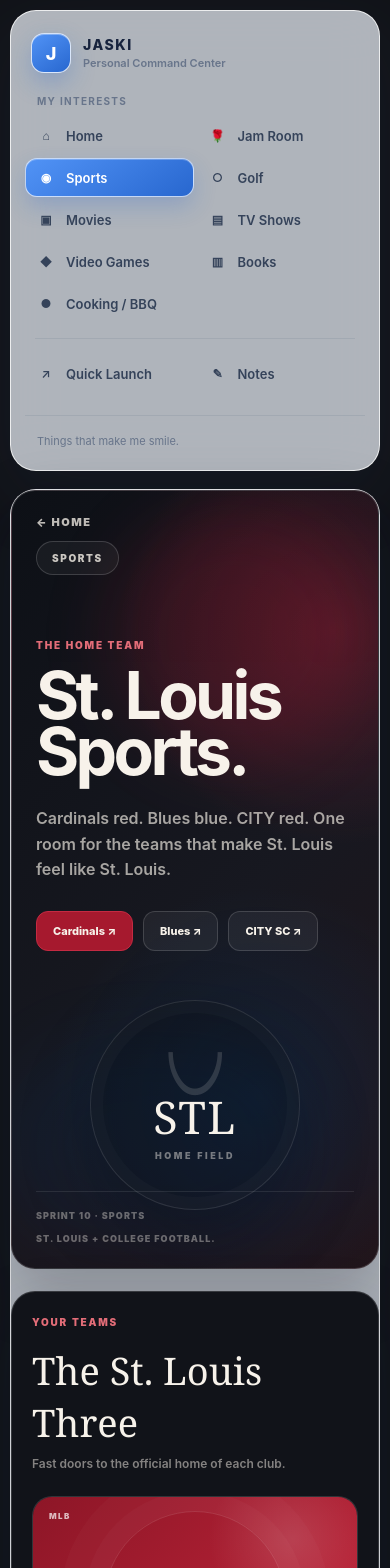
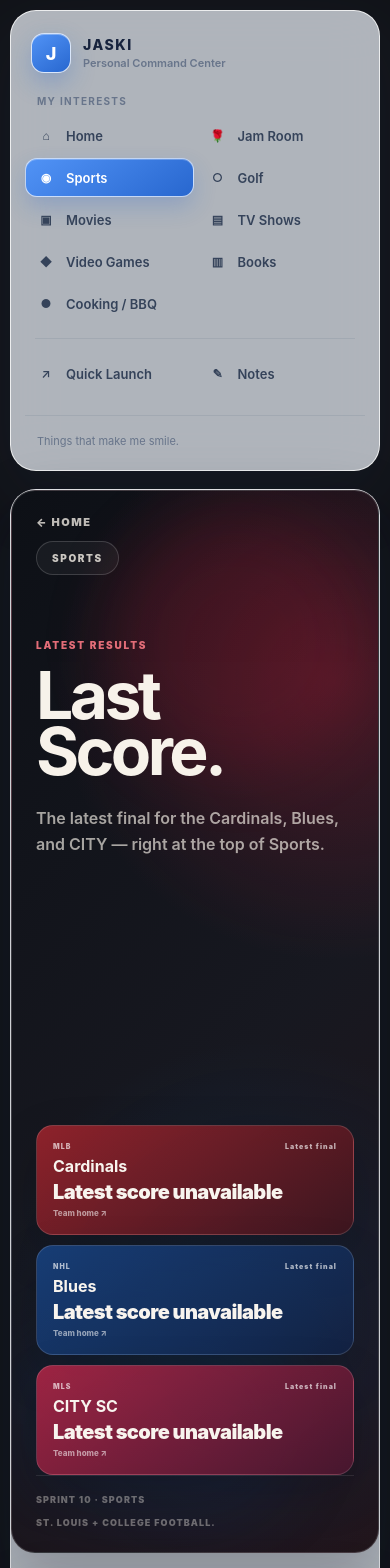
Before and after one commit to markjas2012/jaski-command-center, a Next.js app: page /sports in a window 390 px wide. Shown: the top 1568 px of the page. Built offline with nearby package versions, Linux system fonts and the light colour scheme; no server answers.

Commit message:
Sprint 11.2.1 - latest St. Louis scores

```diff
--- /dev/null
+++ b/app/api/st-louis-scores/route.ts
@@ -0,0 +1,112 @@
+import { NextResponse } from "next/server";
+
+export const dynamic = "force-dynamic";
+
+type AnyObject = Record<string, any>;
+
+async function json(url: string) {
+  const res = await fetch(url, {
+    headers: { "User-Agent": "JaskiHomepage/1.0" },
+    next: { revalidate: 300 },
+  });
+  if (!res.ok) throw new Error(`${res.status} ${url}`);
+  return res.json();
+}
+
+function normalizeEvent(event: AnyObject) {
+  const comp = event?.competitions?.[0];
+  const competitors = comp?.competitors || [];
+  const home = competitors.find((c: AnyObject) => c.homeAway === "home");
+  const away = competitors.find((c: AnyObject) => c.homeAway === "away");
+
+  const side = (c: AnyObject) => c ? ({
+    name: c.team?.displayName || c.team?.shortDisplayName || "",
+    abbreviation: c.team?.abbreviation || "",
+    score: c.score?.displayValue ?? c.score ?? "",
+  }) : undefined;
+
+  return {
+    date: event?.date || comp?.date || "",
+    status: event?.status?.type?.state || comp?.status?.type?.state || "",
+    home: side(home),
+    away: side(away),
+  };
+}
+
+function latestCompleted(events: AnyObject[], matcher?: (e: AnyObject) => boolean) {
+  return events
+    .filter((e) => !matcher || matcher(e))
+    .map(normalizeEvent)
+    .filter((e) => e.status === "post")
+    .sort((a, b) => +new Date(b.date) - +new Date(a.date))[0] || null;
+}
+
+function range(daysBack: number) {
+  const end = new Date();
+  const start = new Date(Date.now() - daysBack * 86400000);
+  const ymd = (d: Date) =>
+    `${d.getFullYear()}${String(d.getMonth()+1).padStart(2,"0")}${String(d.getDate()).padStart(2,"0")}`;
+  return `${ymd(start)}-${ymd(end)}`;
+}
+
+export async function GET() {
+  const results: AnyObject[] = [];
+
+  // Cardinals: current MLB team schedule.
+  try {
+    const mlb = await json("https://site.api.espn.com/apis/site/v2/sports/baseball/mlb/teams/stl/schedule?season=2026");
+    const latest = latestCompleted(mlb?.events || []);
+    results.push({
+      team: "Cardinals",
+      league: "MLB",
+      tone: "cardinals",
+      sourceUrl: "https://www.mlb.com/cardinals",
+      ...(latest || {}),
+    });
+  } catch {
+    results.push({ team: "Cardinals", league: "MLB", tone: "cardinals", sourceUrl: "https://www.mlb.com/cardinals" });
+  }
+
+  // Blues: most recent completed game from the 2025-26 NHL schedule.
+  try {
+    const nhl = await json("https://site.api.espn.com/apis/site/v2/sports/hockey/nhl/teams/stl/schedule?season=2026");
+    const latest = latestCompleted(nhl?.events || []);
+    results.push({
+      team: "Blues",
+      league: "NHL",
+      tone: "blues",
+      sourceUrl: "https://www.nhl.com/blues/",
+      ...(latest || {}),
+    });
+  } catch {
+    results.push({ team: "Blues", league: "NHL", tone: "blues", sourceUrl: "https://www.nhl.com/blues/" });
+  }
+
+  // CITY: use the MLS scoreboard over a generous recent window and identify St. Louis by team name/abbreviation.
+  try {
+    const mls = await json(`https://site.api.espn.com/apis/site/v2/sports/soccer/usa.1/scoreboard?dates=${range(45)}&limit=200`);
+    const matcher = (event: AnyObject) => {
+      const teams = event?.competitions?.[0]?.competitors || [];
+      return teams.some((c: AnyObject) => {
+        const name = String(c.team?.displayName || "").toLowerCase();
+        const abbr = String(c.team?.abbreviation || "").toUpperCase();
+        return name.includes("st. louis") || name.includes("st louis") || abbr === "STL";
+      });
+    };
+    const latest = latestCompleted(mls?.events || [], matcher);
+    results.push({
+      team: "CITY SC",
+      league: "MLS",
+      tone: "city",
+      sourceUrl: "https://www.stlcitysc.com/",
+      ...(latest || {}),
+    });
+  } catch {
+    results.push({ team: "CITY SC", league: "MLS", tone: "city", sourceUrl: "https://www.stlcitysc.com/" });
+  }
+
+  return NextResponse.json({
+    updatedAt: new Date().toISOString(),
+    results,
+  });
+}
--- a/components/CollegeFootballLive.tsx
+++ b/components/CollegeFootballLive.tsx
@@ -56,6 +56,14 @@
   const home = game.home;
   if (!away || !home) return null;
   return `${away.abbreviation} ${away.score ?? ""} · ${home.abbreviation} ${home.score ?? ""}`;
+}
+
+function secWindowLabel(games: Game[]) {
+  if (!games.length) return "OPENING WEEK";
+  const first = new Date(games[0].date);
+  const now = new Date();
+  const diffDays = (first.getTime() - now.getTime()) / 86400000;
+  return diffDays > 10 ? "OPENING WEEK" : "THIS WEEK";
 }
 
 function TeamCard({ title, accent, data }: { title: string; accent: string; data: TeamBlock }) {
@@ -134,15 +142,16 @@
                 <p className={styles.label}>SEC FOOTBALL</p>
                 <h3>Games worth knowing about.</h3>
               </div>
-              <span>THIS WEEK</span>
+              <span>{secWindowLabel(data.secGames)}</span>
             </div>
 
             <div className={styles.secList}>
-              {data.secGames.length ? data.secGames.map((game) => (
+              {data.secGames.length ? data.secGames.slice(0, 6).map((game) => (
                 <div className={styles.secGame} key={game.id}>
-                  <div>
+                  <div className={styles.secGameCopy}>
                     <strong>{matchup(game)}</strong>
-                    <p>{formatWhen(game.date)}{game.venue ? ` · ${game.venue}` : ""}</p>
+                    <p>{formatWhen(game.date)}</p>
+                    {game.venue && <small>{game.venue}</small>}
                   </div>
                   <span className={styles.gameStatus}>
                     {scoreLine(game) || game.shortStatus || (game.status === "pre" ? "UPCOMING" : game.status.toUpperCase())}
--- /dev/null
+++ b/components/StLouisLatestScores.module.css
@@ -0,0 +1 @@
+.wrap{position:absolute;right:42px;top:112px;width:min(58%,760px);display:grid;grid-template-columns:repeat(3,minmax(0,1fr));gap:10px}.card{min-height:164px;padding:16px;border:1px solid rgba(255,255,255,.14);border-radius:17px;color:#f8f4ee;text-decoration:none;display:flex;flex-direction:column;justify-content:space-between;box-shadow:0 18px 50px rgba(0,0,0,.16)}.cardinals{background:linear-gradient(145deg,rgba(179,38,47,.76),rgba(70,20,28,.78))}.blues{background:linear-gradient(145deg,rgba(24,69,135,.82),rgba(18,35,70,.84))}.city{background:linear-gradient(145deg,rgba(196,39,74,.78),rgba(79,22,48,.84))}.top{display:flex;justify-content:space-between;color:rgba(255,255,255,.66);font-size:7px;font-weight:900;letter-spacing:.15em}.card strong{font-size:16px}.score{font-size:20px;font-weight:900;letter-spacing:-.03em}.open{color:rgba(255,255,255,.55);font-size:8px;font-weight:850}.card:hover{transform:translateY(-2px);border-color:rgba(255,255,255,.28)}@media(max-width:1100px){.wrap{position:relative;right:auto;top:auto;width:100%;margin-top:28px}.card{min-height:135px}}@media(max-width:760px){.wrap{grid-template-columns:1fr}.card{min-height:110px}}
--- /dev/null
+++ b/components/StLouisLatestScores.tsx
@@ -0,0 +1,86 @@
+"use client";
+
+import { useEffect, useState } from "react";
+import styles from "./StLouisLatestScores.module.css";
+
+type TeamSide = {
+  name: string;
+  abbreviation: string;
+  score?: string;
+};
+
+type Result = {
+  team: string;
+  league: string;
+  tone: "cardinals" | "blues" | "city";
+  date?: string;
+  status?: string;
+  home?: TeamSide;
+  away?: TeamSide;
+  sourceUrl: string;
+};
+
+type ScoreData = {
+  updatedAt: string;
+  results: Result[];
+};
+
+function dateLabel(value?: string) {
+  if (!value) return "Latest final";
+  const d = new Date(value);
+  if (Number.isNaN(d.getTime())) return "Latest final";
+  return new Intl.DateTimeFormat(undefined, {
+    month: "short",
+    day: "numeric",
+  }).format(d);
+}
+
+function resultLine(result: Result) {
+  if (!result.home || !result.away) return "Latest score unavailable";
+  return `${result.away.abbreviation} ${result.away.score ?? "–"} · ${result.home.abbreviation} ${result.home.score ?? "–"}`;
+}
+
+export default function StLouisLatestScores() {
+  const [data, setData] = useState<ScoreData | null>(null);
+
+  useEffect(() => {
+    let cancelled = false;
+    fetch("/api/st-louis-scores", { cache: "no-store" })
+      .then((res) => res.ok ? res.json() : Promise.reject())
+      .then((json) => !cancelled && setData(json))
+      .catch(() => !cancelled && setData(null));
+    return () => { cancelled = true; };
+  }, []);
+
+  const placeholders: Result[] = [
+    { team: "Cardinals", league: "MLB", tone: "cardinals", sourceUrl: "https://www.mlb.com/cardinals" },
+    { team: "Blues", league: "NHL", tone: "blues", sourceUrl: "https://www.nhl.com/blues/" },
+    { team: "CITY SC", league: "MLS", tone: "city", sourceUrl: "https://www.stlcitysc.com/" },
+  ];
+
+  const results = data?.results?.length ? data.results : placeholders;
+
+  return (
+    <div className={styles.wrap} aria-label="Latest St. Louis sports scores">
+      {results.map((result) => (
+        <a
+          key={result.team}
+          href={result.sourceUrl}
+          target="_blank"
+          rel="noreferrer"
+          className={`${styles.card} ${styles[result.tone]}`}
+        >
+          <div className={styles.top}>
+            <span>{result.league}</span>
+            <span>{dateLabel(result.date)}</span>
+          </div>
+          <strong>{result.team}</strong>
+          <div className={styles.score}>
+            {data ? resultLine(result) : "Loading…"}
+          </div>
+          <span className={styles.open}>Team home ↗</span>
+        </a>
+      ))}
+    </div>
+  );
+}
--- a/components/StLouisSports.tsx
+++ b/components/StLouisSports.tsx
@@ -1,5 +1,6 @@
 import Link from "next/link";
 import CollegeFootballLive from "./CollegeFootballLive";
+import StLouisLatestScores from "./StLouisLatestScores";
 
 const teams = [
   {
@@ -99,23 +100,14 @@
         </div>
 
         <div className="sports-hero-copy">
-          <p className="sports-eyebrow">THE HOME TEAM</p>
-          <h1 id="sports-title">St. Louis<br />Sports.</h1>
+          <p className="sports-eyebrow">LATEST RESULTS</p>
+          <h1 id="sports-title">Last<br />Score.</h1>
           <p className="sports-intro">
-            Cardinals red. Blues blue. CITY red. One room for the teams that make St. Louis feel like St. Louis.
+            The latest final for the Cardinals, Blues, and CITY — right at the top of Sports.
           </p>
-          <div className="sports-hero-actions">
-            <a href="https://www.mlb.com/cardinals" target="_blank" rel="noreferrer">Cardinals ↗</a>
-            <a href="https://www.nhl.com/blues/" target="_blank" rel="noreferrer">Blues ↗</a>
-            <a href="https://www.stlcitysc.com/" target="_blank" rel="noreferrer">CITY SC ↗</a>
-          </div>
         </div>
 
-        <div className="sports-skyline" aria-hidden="true">
-          <span className="sports-arch">⌒</span>
-          <span className="sports-city-label">STL</span>
-          <span className="sports-city-sub">HOME FIELD</span>
-        </div>
+        <StLouisLatestScores />
 
         <div className="sports-hero-footer">
           <span>SPRINT 10 · SPORTS</span>
```
Also changed, not shown: components/CollegeFootballLive.module.css (+1 -0 lines), 1 other file (tests, documents, lock files or other folders).
